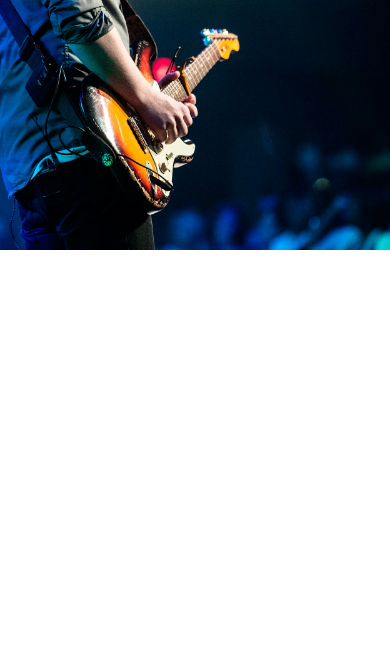
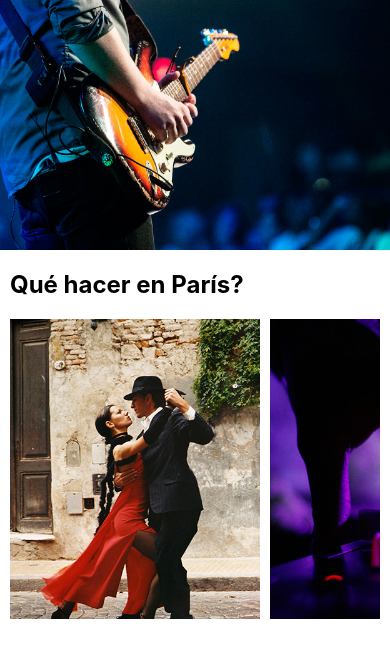
Before and after one commit to MorsaDevOmarG/layouts-mobile, a React Native app: screen / in a window 390 px wide. Shown: the top 658 px of the page. Built offline with nearby package versions, Linux system fonts and the light colour scheme.

Commit message:
SCROLLVIEW HORIZONTAL

```diff
--- a/App.js
+++ b/App.js
@@ -1,5 +1,5 @@
 import React from 'react';
-import { Image, StyleSheet, Text, View } from 'react-native';
+import { Image, ScrollView, StyleSheet, Text, View } from 'react-native';
 
 const App = () => {
   return (
@@ -11,6 +11,47 @@
             source={require('./assets/img/bg.jpg')}
           />
         </View>
+
+        <View style={styles.contenedor}>
+          <Text style={styles.titulo}>Qué hacer en París?</Text>
+
+          <ScrollView horizontal>
+            <View style={{ flexDirection: 'row' }}>
+              <Image
+                style={styles.ciudad}
+                source={require('./assets/img/actividad1.jpg')}
+              />
+            </View>
+
+            <View style={{ flexDirection: 'row' }}>
+              <Image
+                style={styles.ciudad}
+                source={require('./assets/img/actividad2.jpg')}
+              />
+            </View>
+
+            <View style={{ flexDirection: 'row' }}>
+              <Image
+                style={styles.ciudad}
+                source={require('./assets/img/actividad3.jpg')}
+              />
+            </View>
+
+            <View style={{ flexDirection: 'row' }}>
+              <Image
+                style={styles.ciudad}
+                source={require('./assets/img/actividad4.jpg')}
+              />
+            </View>
+
+            <View style={{ flexDirection: 'row' }}>
+              <Image
+                style={styles.ciudad}
+                source={require('./assets/img/actividad5.jpg')}
+              />
+            </View>
+          </ScrollView>
+        </View>
       </View>
     </>
   );
@@ -21,6 +62,22 @@
     height: 250,
     flex: 1,
   },
+
+  titulo: {
+    fontWeight: 'bold',
+    fontSize: 24,
+    marginVertical: 20,
+  },
+
+  contenedor: {
+    marginHorizontal: 10,
+  },
+
+  ciudad: {
+    width: 250,
+    height: 300,
+    marginRight: 10,
+  },
 });
 
 export default App;
```
